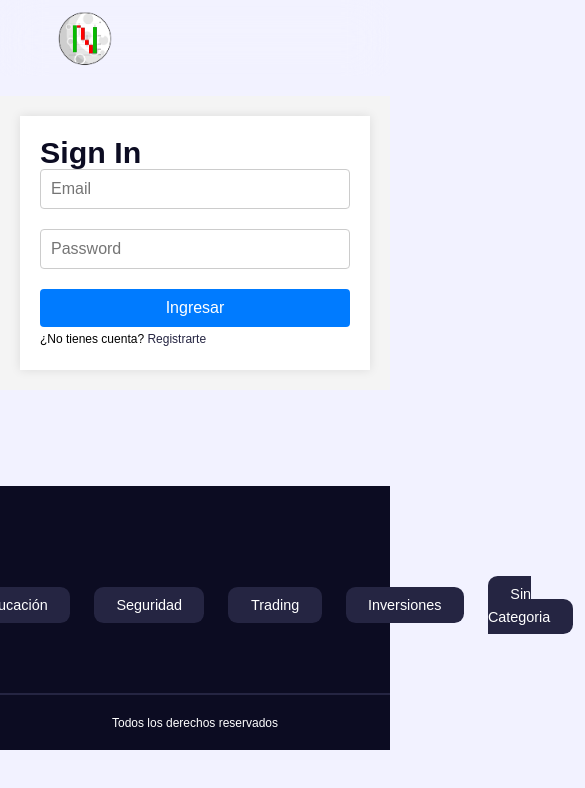
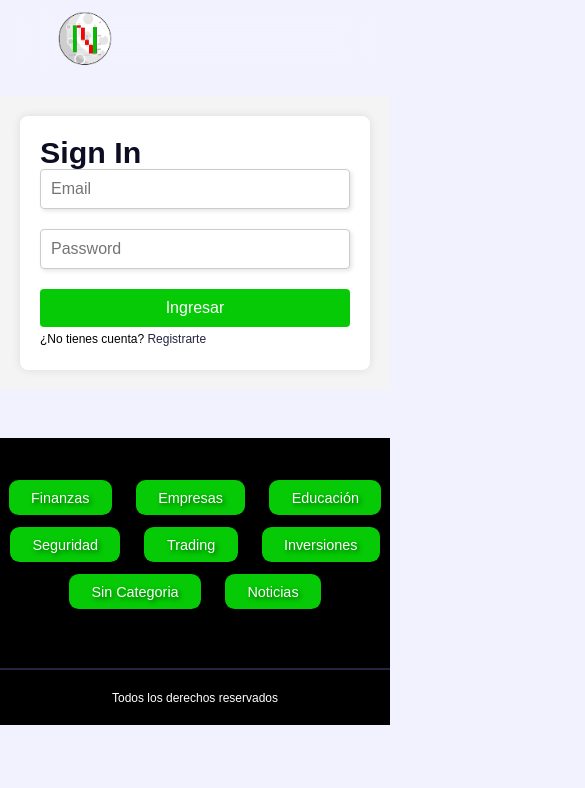
Before and after one commit to DevJohanR/finanzasenlaluna.blog, a React (Vite) app in the folder client/: page /login in a window 390 px wide. Shown: the top 788 px of the page, 585 px wide, since content can reach past the window. Built offline with nearby package versions, Linux system fonts and the light colour scheme; what javascript-time-ago would draw is missing.

Commit message:
Blog: --Frontend --Estilos Test

```diff
--- a/client/src/components/Footer/Footer.module.css
+++ b/client/src/components/Footer/Footer.module.css
@@ -1,7 +1,65 @@
-footer{
-    background: var(--color-gray-900);
+footer {
+  background: black;
   margin-top: 6rem;
   padding-top: 6rem;
+}
+
+/* Responsive styles */
+@media (max-width: 1024px) {
+  footer {
+    padding-top: 3rem;
+    margin-top: 3rem;
+  }
+
+  .footerCategories {
+    display: flex;
+    flex-wrap: wrap;
+    justify-content: center;
+    gap: 1rem;
+    margin-bottom: 2rem;
+  }
+
+  .footerCategories a {
+    flex: 1 1 calc(50% - 1rem); /* Two columns */
+    text-align: center;
+    padding: 0.5rem 1rem;
+  }
+
+  .footerCopyright {
+    padding: 0.5rem;
+  }
+}
+
+@media (max-width: 600px) {
+  .footerCategories {
+    display: flex;
+    flex-wrap: wrap;
+    justify-content: center;
+    gap: 1rem;
+    margin-bottom: 2rem;
+  }
+
+  .footerCategories a {
+    flex: 1 1 calc(50% - 1rem); /* Two columns */
+    text-align: center;
+    padding: 0.5rem 1rem;
+  }
+}
+
+@media (max-width: 360px) {
+  .footerCategories {
+    display: flex;
+    flex-wrap: wrap;
+    justify-content: center;
+    gap: 1rem;
+    margin-bottom: 2rem;
+  }
+
+  .footerCategories a {
+    flex: 1 1 calc(50% - 1rem); /* Two columns */
+    text-align: center;
+    padding: 0.5rem 1rem;
+  }
 }
 
 .footerCategories {
@@ -14,12 +72,13 @@ footer{
 }
 
 .footerCategories a {
-    background: var(--color-gray-700);
+  background: #05ca05;
   color: var(--color-white);
   padding: 0.6rem 1.4rem;
   border-radius: var(--radius-2);
   transition: var(--transition);
   text-decoration: none;
+  text-shadow: 2px 2px 4px rgba(0, 0, 0, 0.5); /* Black shadow */
 }
 
 .footerCategories a:hover {
--- a/client/src/components/PostDetail/DetailPost.jsx
+++ b/client/src/components/PostDetail/DetailPost.jsx
@@ -9,7 +9,7 @@ import axios from 'axios';
 
 const DetailPost = () => {
   const { id } = useParams();
-  const navigate = useNavigate(); // Añadido navigate
+  const navigate = useNavigate();
   const [post, setPost] = useState(null);
   const [error, setError] = useState(null);
   const [isLoading, setIsLoading] = useState(false);
@@ -23,7 +23,7 @@ const DetailPost = () => {
         const response = await axios.get(`${import.meta.env.VITE_BASE_URL}/posts/${id}`);
         setPost(response.data);
       } catch (error) {
-        setError(error.message);  // Ensure error message is a string
+        setError(error.message);
       }
       setIsLoading(false);
     };
@@ -32,7 +32,7 @@ const DetailPost = () => {
   }, [id]);
 
   const handleDelete = (postId) => {
-    navigate('/'); // Redirigir después de eliminar
+    navigate('/');
   };
 
   if (isLoading) {
@@ -41,23 +41,23 @@ const DetailPost = () => {
 
   return (
     <section className={styles.postDetail}>
-      {error && <p className='error'>{error}</p>}
+      {error && <p className={styles.error}>{error}</p>}
       {post && (
-        <div className={`${styles.container} ${styles.postDetailContainer}`}>
+        <div className={styles.container}>
           <div className={styles.postDetailHeader}>
             <PostAuthor authorID={post.creator} createdAt={post.createdAt} />
             {currentUser?.id === post?.creator && (
               <div className={styles.postDetailButtons}>
-                <Link to={`/posts/${post?._id}/edit`} className={`${styles.btn} ${styles.btnPrimary}`}>Edit</Link>
-                <DeletePost postId={id} onDelete={handleDelete} /> {/* Pasar handleDelete como prop */}
+                <Link to={`/posts/${post?._id}/edit`} className={styles.btnPrimary}>Edit</Link>
+                <DeletePost postId={id} onDelete={handleDelete} />
               </div>
             )}
           </div>
-          <h1>{post.title} </h1>
+          <h1 className={styles.postTitle}>{post.title}</h1>
           <div className={styles.postDetailThumbnail}>
-            <img src={`${import.meta.env.VITE_ASSETS_URL}/uploads/${post.thumbnail}`} alt="" />
+            <img src={`${import.meta.env.VITE_ASSETS_URL}/uploads/${post.thumbnail}`} alt={post.title} />
           </div>
-          <p dangerouslySetInnerHTML={{ __html: post.description }}></p>
+          <p className={styles.postDescription} dangerouslySetInnerHTML={{ __html: post.description }}></p>
         </div>
       )}
     </section>
--- a/client/src/components/PostDetail/DetailPost.module.css
+++ b/client/src/components/PostDetail/DetailPost.module.css
@@ -1,29 +1,142 @@
-.postDetail{
-    width: var(--form-width);
-    background: var(--color-white);
-    margin-inline: auto;
-    padding: 2rem 0;
+:root {
+    --color-white: #fff;
+    --color-background: #f0f0f0;
+    --color-primary: #007bff;
+    --radius-3: 0.3rem;
+    --radius-4: 0.4rem;
+    --transition: all 0.3s ease;
+    --form-width: 90%;
 }
 
-.postDetailHeader{
+.postDetail {
+    width: 100%;
+    background: var(--color-background);
+    padding: 1rem;
+}
+
+.container {
+    background: var(--color-white);
+    padding: 1rem;
+    border-radius: var(--radius-4);
+    box-shadow: 0 0 10px rgba(0, 0, 0, 0.1);
+    transition: var(--transition);
+    cursor: default;
+    padding-bottom: 2rem;
+    overflow: hidden; /* Asegúrate de que el contenido no se salga del contenedor */
+}
+
+.container:hover {
+    box-shadow: 0 1.5rem 2rem rgba(0, 0, 0, 0.1);
+}
+
+.postDetailHeader {
     display: flex;
     justify-content: space-between;
-    margin-bottom: 1.5rem;
+    align-items: center;
+    margin-bottom: 1rem;
 }
 
-.postDetailButtons{
+.postDetailButtons {
     display: flex;
-    gap: 1rem;
+    gap: 0.5rem;
     align-items: center;
 }
 
-.postDetailThumbnail{
+.postDetailThumbnail {
     margin: 1rem 0;
-    height: fit-content;
-    max-height: 30rem;
+    max-height: 16rem;
     overflow: hidden;
+    border-radius: var(--radius-3);
+    position: relative; /* Añadido para mantener la proporción de la imagen */
 }
 
-.postDetail p {
-    margin-bottom: 0.7rem;
+.postDetailThumbnail img {
+    width: 100%;
+    height: auto;
+    display: block; /* Asegúrate de que la imagen no tenga márgenes */
 }
+
+.postTitle {
+    font-size: 1.5rem;
+    margin: 1rem 0 0.6rem;
+}
+
+.postDescription {
+    font-size: 1rem;
+    margin-top: 1.5rem;
+}
+
+.btnPrimary {
+    background: var(--color-primary);
+    color: var(--color-white);
+    padding: 0.5rem 1rem;
+    text-decoration: none;
+    border-radius: 20px;
+}
+
+.error {
+    color: red;
+    margin-bottom: 1rem;
+}
+
+/* Estilos para pantallas más grandes */
+@media (min-width: 768px) {
+    .postDetail {
+        width: var(--form-width);
+        margin: 0 auto;
+        padding: 5rem; /* Aumentado el padding en desktop */
+    }
+
+    .container {
+        margin-top: 2rem; /* Mayor margen superior en pantallas más grandes */
+        padding: 2rem; /* Aumentado el padding en desktop */
+        /* Puedes ajustar el padding en esta línea en el futuro */
+    }
+
+    .postTitle {
+        font-size: 2rem;
+    }
+
+    .postDescription {
+        font-size: 1.2rem;
+    }
+
+    .postDetailThumbnail {
+        max-height: none; /* Permitir que la imagen crezca en pantallas más grandes */
+    }
+
+    .postDetailThumbnail img {
+        height: auto; /* Mantener la proporción de la imagen */
+    }
+}
+
+
+@media (min-width: 1367px) {
+    .postDetail {
+        width: var(--form-width);
+        margin: 0 auto;
+        padding: 11rem; /* Aumentado el padding en desktop */
+    }
+
+    .container {
+        margin-top: 2rem; /* Mayor margen superior en pantallas más grandes */
+        padding: 2rem; /* Aumentado el padding en desktop */
+        /* Puedes ajustar el padding en esta línea en el futuro */
+    }
+
+    .postTitle {
+        font-size: 2rem;
+    }
+
+    .postDescription {
+        font-size: 1.2rem;
+    }
+
+    .postDetailThumbnail {
+        max-height: none; /* Permitir que la imagen crezca en pantallas más grandes */
+    }
+
+    .postDetailThumbnail img {
+        height: auto; /* Mantener la proporción de la imagen */
+    }
+}
--- a/client/src/components/PostItem/PostItem.module.css
+++ b/client/src/components/PostItem/PostItem.module.css
@@ -33,9 +33,10 @@
   }
 
   .category_link {
-    background: var(--color-primary); /* Define este color en tus variables CSS */
+    background: #05ca05; /* Define este color en tus variables CSS */
     color: var(--color-white);
     padding: 0.5rem 1rem;
     border-radius: 20px;
     text-decoration: none;
+    text-shadow: 2px 2px 4px rgba(0, 0, 0, 0.5); /* Black shadow */
   }
--- a/client/src/index.css
+++ b/client/src/index.css
@@ -28,6 +28,23 @@
   --radius-2: 0.6rem;
   --radius-3: 1rem;
   --radius-4: 2rem;
+}
+
+
+/* Evitar scroll horizontal en mobile */
+body, html {
+  overflow-x: hidden;
+}
+
+.container {
+  width: 100%;
+  max-width: 100vw;
+  overflow-x: hidden;
+}
+
+section {
+  max-width: 100vw;
+  overflow-x: hidden;
 }
 
 
--- a/client/src/pages/Login.jsx
+++ b/client/src/pages/Login.jsx
@@ -2,8 +2,7 @@ import React, { useState, useContext } from 'react';
 import styled from 'styled-components';
 import { Link, useNavigate } from 'react-router-dom';
 import axios from 'axios';
-import { UserContext } from '../context/userContext.jsx'
-
+import { UserContext } from '../context/userContext.jsx';
 
 // Creando componentes de estilo
 const AuthSection = styled.section`
@@ -16,7 +15,8 @@ const Container = styled.div`
   margin: auto;
   padding: 20px;
   background-color: white;
-  box-shadow: 0 0 10px rgba(0,0,0,0.1);
+  box-shadow: 0 0 10px rgba(0, 0, 0, 0.1);
+  border-radius: 8px;
 `;
 
 const Form = styled.form`
@@ -30,26 +30,35 @@ const Input = styled.input`
   font-size: 16px;
   border: 1px solid #ccc;
   border-radius: 4px;
+  box-shadow: 2px 2px 4px rgba(0, 0, 0, 0.1);
+
+  &:focus {
+    border-color: #05ca05;
+    outline: none;
+    box-shadow: 0 0 8px rgba(5, 202, 5, 0.2);
+  }
 `;
 
 const Button = styled.button`
   padding: 10px 20px;
-  background-color: #007bff;
+  background-color: #05ca05;
   color: white;
   font-size: 16px;
   border: none;
   border-radius: 4px;
   cursor: pointer;
-  transition: background-color 0.3s;
+  transition: background-color 0.3s, box-shadow 0.3s;
 
   &:hover {
-    background-color: #0056b3;
+    background-color: #03a303;
+    box-shadow: 0 0 10px rgba(5, 202, 5, 0.5);
   }
 `;
 
 const ErrorMessage = styled.p`
   color: red;
   font-size: 14px;
+  margin-bottom: 10px;
 `;
 
 const Login = () => {
@@ -61,8 +70,7 @@ const Login = () => {
   const [error, setError] = useState("");
   const navigate = useNavigate();
 
-  const { setCurrentUser } = useContext(UserContext)
-
+  const { setCurrentUser } = useContext(UserContext);
 
   // Manejador de cambio
   const changeInputHandler = (e) => {
```
Also changed, not shown: 1 other file (tests, documents, lock files or other folders). Lines whose indentation alone changed are shown as unchanged.
